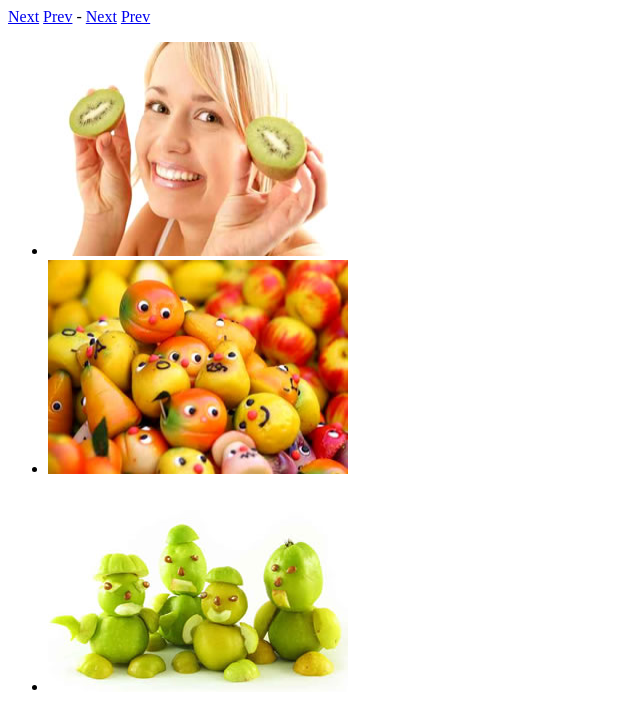
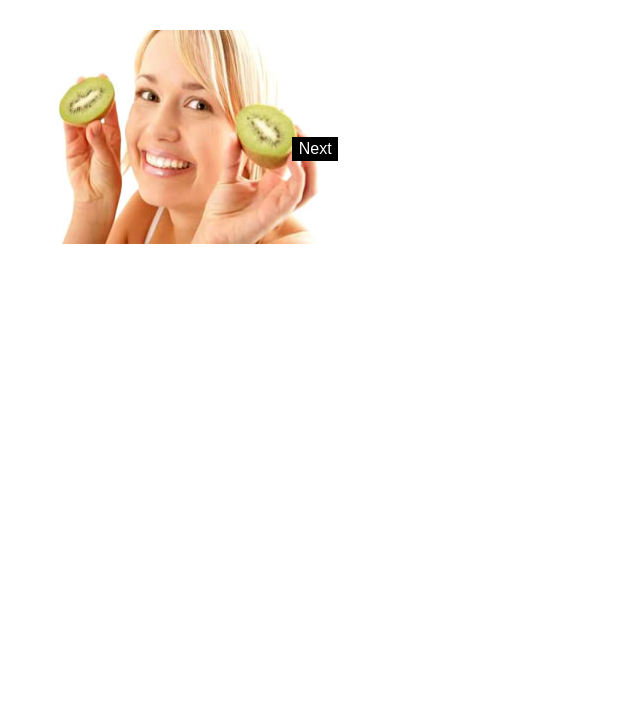
Before and after one commit to MaideAkdede/DW1_CSS3_pourEtud, a plain HTML site: page CSS3_4_Animations/bonus-slideshow-clic/index.html in a window 1280 px wide. Shown: the whole page, without its empty margins (0-640 px from the left). Drawn offline with Linux system fonts and the light colour scheme.

Commit message:
:pencil: Add Bugdroid & complete Animation Ex

```diff
--- a/CSS3_4_Animations/19-animations/styles.css
+++ b/CSS3_4_Animations/19-animations/styles.css
@@ -7,7 +7,7 @@
 Styles de base :
 - placer les items du menu l'un à côté de l'autre
 - styler les liens du menu :
-	* leur mettre une bordure blanche de 2px avec un arrondis de 10px tout autour, une marge interne de 10px en haut et n bas et de 25px sur les côtés, un fond #6B9A49, une couleur blanche
+	* leur mettre une bordure blanche de 2px avec un arrondis de 10px tout autour, une marge interne de 10px en haut et en bas et de 25px sur les côtés, un fond #6B9A49, une couleur blanche
 
 Au survol et au focus :
 - à 30% de l'animation : agrandissement de chaque bouton de 1.3
@@ -15,10 +15,41 @@ Au survol et au focus :
 
 */
 
-body {margin:0; padding:10px 40px; background:#F1EFE2;
+body {
+	margin:0;
+	padding:10px 40px;
+	background:#F1EFE2;
 	font-size: 1.6em;
-	font-family: georgia, "trebuchet ms", arial, serif;}
-h1 {margin-top: 20px;
+	font-family: georgia, "trebuchet ms", arial, serif;
+}
+h1 {
+	margin-top: 20px;
 	margin-bottom: 40px;
 	color: #345;
-	text-shadow: 1px 1px 1px #fff;}
+	text-shadow: 1px 1px 1px #fff;
+}
+/* - - - E X E R C I C E S - - - */
+ul {
+	display: flex;
+	list-style: none;
+}
+li a{
+	display: block;
+
+	border: 2px solid white;
+	border-radius: 10px;
+	padding: 10px 25px;
+	background: #6B9A49;
+	color: white;
+}
+@keyframes animation{
+	30% {
+		transform: scale(1.3);
+	}
+	60% {
+		transform: rotate(180deg) scale(0.7);
+	}
+}
+li a:hover, li a:focus{
+	animation: animation 2s;
+}
--- a/CSS3_4_Animations/20-animations2/styles.css
+++ b/CSS3_4_Animations/20-animations2/styles.css
@@ -21,3 +21,33 @@ body {margin:0; padding:10px 40px; background:#F1EFE2;
 h1 {margin-top: 20px; margin-bottom: 40px;
 	color: #345; text-shadow: 1px 1px 1px #fff;}
 p {color: #555;}
+
+/* - - E X E R C I C E S - - */
+ul{
+	display: flex;
+	flex-wrap: wrap;
+	list-style: none;
+}
+
+li img{
+	animation: rotate 1s 2s 1 ;
+}
+
+@keyframes rotate{
+	0%{
+		animation-delay: 2s;
+	}
+	100% {
+		transform: rotate(360deg);
+	}
+}
+
+img:hover{
+	animation: rotateHover 1s 1;
+}
+
+@keyframes rotateHover{
+	100% {
+		transform: rotate(360deg);
+	}
+}
--- a/CSS3_4_Animations/bonus-bugDroid-skate/immersion.css
+++ b/CSS3_4_Animations/bonus-bugDroid-skate/immersion.css
@@ -29,13 +29,16 @@ h1{
 	margin-bottom: 34px;
 	padding: 34px;
 }
+
 /*
 2. AERONS UN PEU LE TEXTE :
 Espacez les paragraphes entre eux de 9px (la moitié de la taille de la police)
 */
+
 p{
 	margin-bottom: 9px;
 }
+
 /*
 3. STYLONS ET ANIMONS L'IMAGE !
 */
@@ -45,6 +48,7 @@ p{
 		- centrer la figure
 		- cacher ce qui déborde de ce cadre
 */
+
 figure{
 	margin: 0 auto;
 	overflow: hidden;
@@ -57,6 +61,7 @@ figure{
 */
 figcaption{
 	margin: 0.5em;
+	font-style: italic;
 }
 /*
 3. c) On prépare l'animation (on appelle notre animation "skate" et on définit ses images-clés) :
@@ -65,26 +70,31 @@ figcaption{
 		- à la fin, le sprite affiche toujours la dernière image (l'animation reste donc sur cette dernière image pendant les 3/4 du temps)
 		0% = from
 		100 = to
+
+		400 * 5 = 2000px
 */
 @keyframes skate {
 	0% {
 		left: 0;
 	}
 	25%, 50%, 75%{
-		left: -500%;
+		left: -2000px;
 	}
 	100%{
-		left: -500%;
+		left: -2000px;
 	}
 }
 /*
-3. d) On anime le srpite
+3. d) On anime le sprite
 		- le rendre capable de se décaler
 		- appeler l'animation, lui dire de se faire sur 2 secondes, de tourner en boucle et de se faire en 5 étapes
+
+		6 image = nombre img - 1
+
 */
 img{
 	position: relative;
-	animation: skate 2s infinite steps(5); //6 image = nombre idmg - 1
+	animation: skate 2s infinite steps(5);
 }
 /*
 4. STYLONS ET ANIMONS LE BOUTON
@@ -112,7 +122,6 @@ a{
 	border-radius: 0.65em;
 	padding: 0.6em;
 	margin: 2em;
-	transition: .5s cubic-bezier(0, 1, 1, 2);
 }
 /*
 4. b) Animons le bouton :
@@ -125,3 +134,6 @@ a:hover{
 4. c) Paufinons un peu l'animation :
 		- définir une transition entre la taille de départ et la taille d'arrivée : la transition doit se faire sur 1/2 seconde et suivre la courbe de Bézier cubic-bezier(0, 1, 1, 2)
 */
+a {
+	transition: .5s cubic-bezier(0, 1, 1, 2);
+}
--- a/CSS3_4_Animations/bonus-slideshow-auto/styles.css
+++ b/CSS3_4_Animations/bonus-slideshow-auto/styles.css
@@ -1 +1,31 @@
 /* Tutoriel : http://www.alsacreations.com/tuto/lire/1059-ID-slideshow-css3-animation-keyframes-automatique.html */
+@keyframes AutoSlide {
+    0%{
+        left: 0; /*1ère image*/
+    }
+    50% {
+        left: -300px; /*2ème image*/
+    }
+    100% {
+        left: -600px; /*3ème image*/
+    }
+}
+#slideshow {
+    position: relative;
+    width: 300px;
+    height: 214px;
+    margin:  20px auto;
+    overflow: hidden;
+}
+#sContent li {
+    display: inline;
+}
+#sContent {
+    position: absolute;
+    top: 0;
+    left: 0;
+    width: 300%;
+    margin: 0;
+    padding: 0;
+    animation: AutoSlide 10s infinite ease-in-out;
+}
--- a/CSS3_4_Animations/bonus-slideshow-clic/styles.css
+++ b/CSS3_4_Animations/bonus-slideshow-clic/styles.css
@@ -1 +1,88 @@
 /* Tutoriel : http://www.alsacreations.com/tuto/lire/1058-ID-slideshow-css3-target-animation.html */
+#slideshow {
+    position: relative;    /* le parent positionné */
+    width: 300px;          /* limite en largeur (1 élément du slideshow) */
+    height: 214px;         /* limite en hauteur */
+    overflow: hidden;      /* on cache ce qui déborde */
+}
+#sContent {
+    position: absolute;   /* on sort l'élément du flux */
+    top: 0;               /* on le positionne précisément dans... */
+    left: 0;              /* l'angle haut gauche de son parent positionné */
+    margin: 0;
+    padding: 0;
+    width: 300%;          /* ou 200% (car deux éléments) */
+    /* CSS3 Transition */
+    transition: left 1s;
+}
+#sContent li {
+    display: inline;      /* on aligne les éléments du slideshow */
+}
+#slideshow:target #sContent {
+    /* en ciblant #slideshow on décale #sContent */
+    left: -300px;         /* ou - 100% */
+}
+#slideshow {
+    position: relative;    /*le parent positionné*/
+    width: 300px;          /*limite en largeur (1 élément du slideshow)*/
+    height: 214px;         /*limite en hauteur*/
+    margin: 30px;
+    overflow: hidden;      /*on cache ce qui déborde*/
+}
+#sContent {
+    position: absolute;   /*on sort l'élément du flux*/
+    top: 0;               /*on le positionne précisément dans ...*/
+    left: 0;              /*l'angle haut gauche de son parent positionné*/
+    width: 300%;         /*ou 300% car 3 éléments*/
+    margin: 0;
+    padding: 0;
+    z-index: 10;
+
+    /*CSS3 transition*/
+    -webkit-transition: all 1s;
+    -moz-transition: all 1s;
+    -o-transition: all 1s;
+    transition: all 1s;
+}
+#sContent li {
+    display: inline;      /*on aligne les éléments du slideshow*/
+}
+
+#slideshow .next, #slideshow .prev {
+    position: absolute;
+    top: 50%;
+    z-index: 20;
+}
+#slideshow .prev { left: 0; }
+#slideshow .next { right: 0; }
+
+/* initialisation */
+#slideshow .next, #slideshow .prev { display: none; }
+#slideshow .next1 { display: block; }
+
+/* Vers 1ère étape */
+#s1:target #sContent { left: 0px; }
+#s1:target .next, #s1:target .prev { display: none; }
+#s1:target .next1 { display: block; }
+
+/* Vers 2ème étape */
+#s2:target #sContent { left: -300px; } /*ou -100%*/
+#s2:target .next, #s2:target .prev { display: none; }
+#s2:target .next2, #s2:target .prev2 { display: block; }
+
+/* Vers 3ème étape */
+#s3:target #sContent { left: -600px; } /*ou -200%*/
+#s3:target .next, #s3:target .prev { display: none; }
+#s3:target .prev3 { display: block; }
+
+/* style bouton */
+a {
+    background-color: black;
+    color: white;
+    font-family: sans-serif;
+    padding: 0.2em 0.4em;
+    text-decoration: none;
+}
+a:hover{
+    text-decoration: underline;
+}
```
Also changed, not shown: CSS3_4_Animations/20-animations2/index.html (+7 -0 lines).
